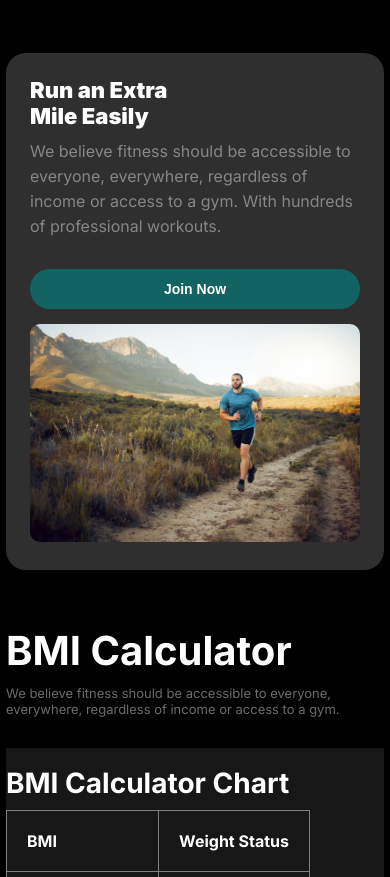
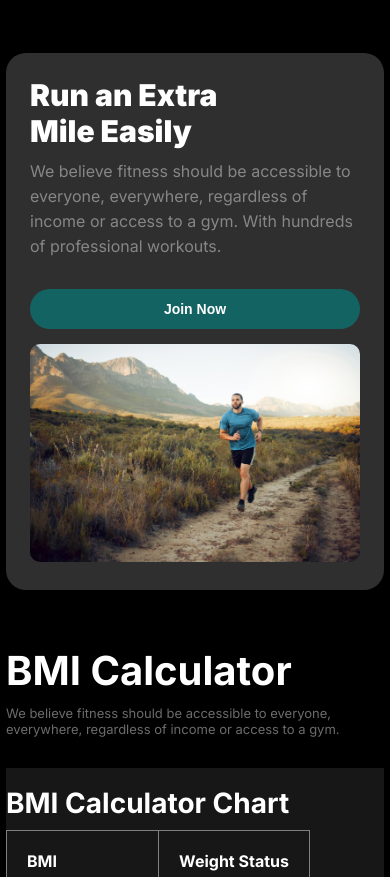
Before and after one commit to forhadch30/fitness-assignment-2, a plain HTML site: page index.html in a window 390 px wide. Shown: the part 2269-3146 px from the top of the page. Drawn offline with nearby package versions, Linux system fonts and the light colour scheme.

Commit message:
fourth commit done

```diff
--- a/css/responsive.css
+++ b/css/responsive.css
@@ -121,7 +121,7 @@
     }
 
     .run-title h2 {
-        font-size: 22px;
+        font-size: 30px;
         margin-bottom: 10px;
     }
 
--- a/css/style.css
+++ b/css/style.css
@@ -269,7 +269,7 @@ nav li a {
 }
 
 .run-title h2 {
-    font-size: 40px;
+    font-size: 45px;
     font-weight: 900;
     margin-bottom: 6%;
 }
@@ -687,7 +687,6 @@ input[type] {
     border-radius: 20px;
     color: white;
 }
-
 .fitness-footer {
     width: 40%;
 }
```
